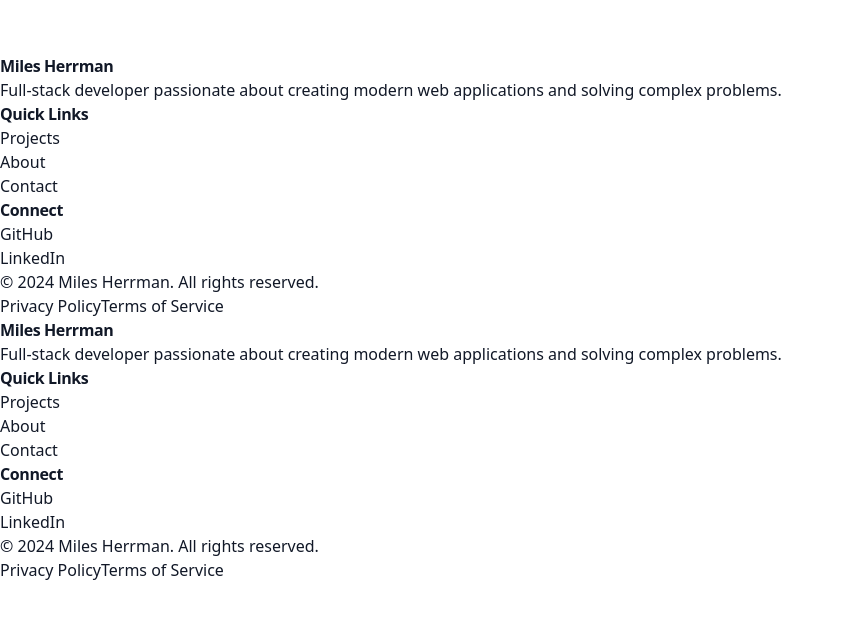
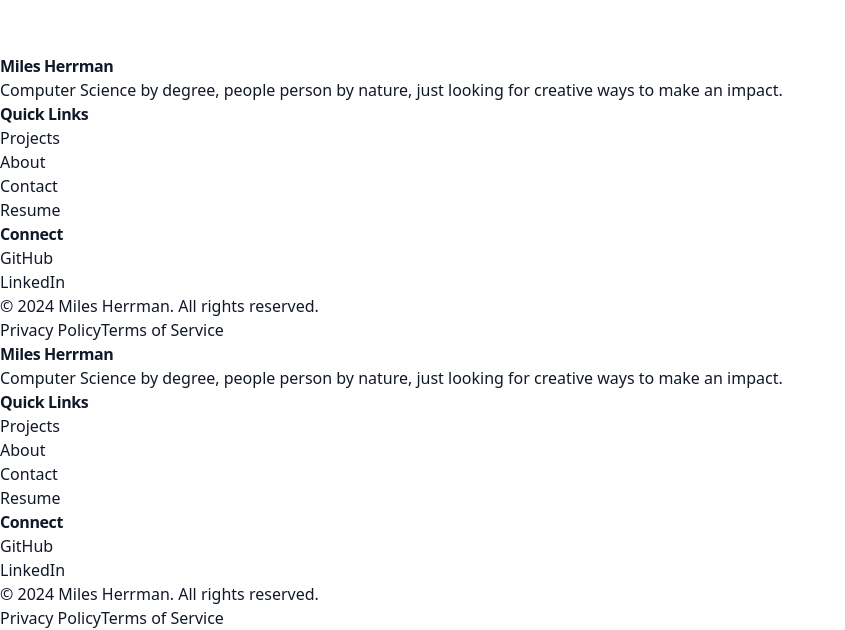
Before and after one commit to milesherrman/PortfolioWebsite, a Next.js app: page /footer in a window 1280 px wide. Shown: the part 6052-6682 px from the top of the page, without its empty margins (0-845 px from the left). Before the commit the page ends 6634 px from the top, so only its background shows below. Built offline with nearby package versions, Linux system fonts and the light colour scheme.

Commit message:
footer and about changes

```diff
--- a/src/app/footer/page.tsx
+++ b/src/app/footer/page.tsx
@@ -12,6 +12,7 @@
       { name: 'Projects', href: '/projects' },
       { name: 'About', href: '/about' },
       { name: 'Contact', href: '/contact' },
+      { name: 'Resume', href: '/resume' },
     ]
 
     return (
@@ -24,8 +25,7 @@
                 Miles Herrman
               </h2>
               <p className="text-gray-600 dark:text-gray-300 max-w-md">
-                Full-stack developer passionate about creating modern web applications
-                and solving complex problems.
+                Computer Science by degree, people person by nature, just looking for creative ways to make an impact.
               </p>
             </div>
 
```
Also changed, not shown: src/app/about/page.tsx (+6 -6 lines).
